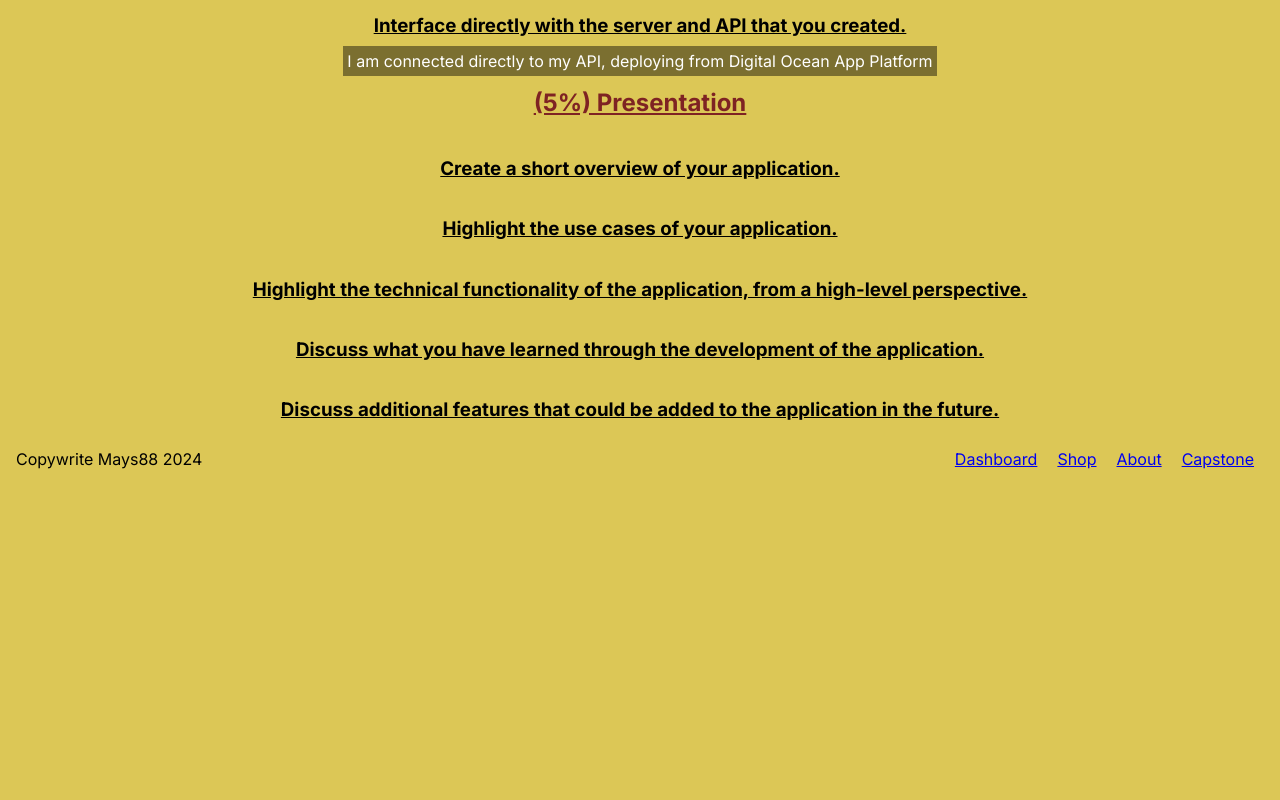
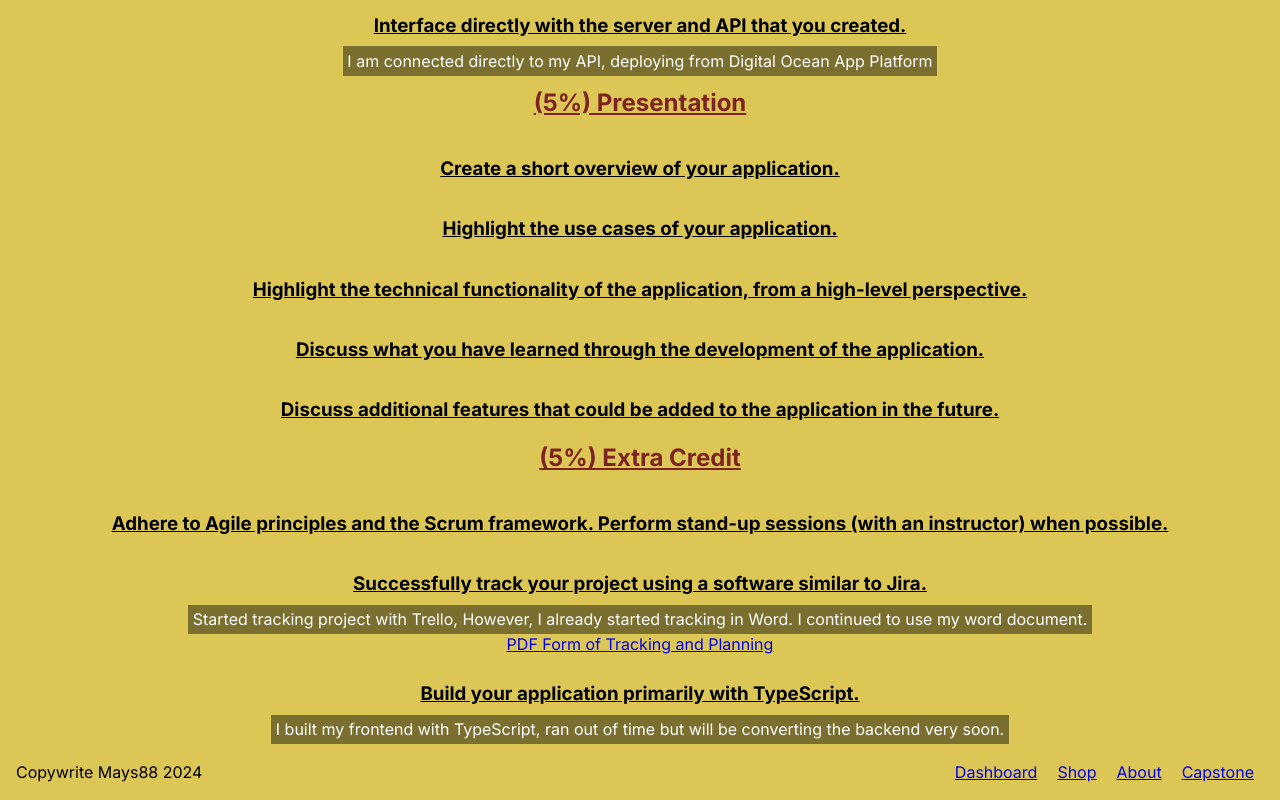
Before and after one commit to mays88/Capstone, a Next.js app: page /capstone in a window 1280 px wide. Shown: the part 2515-3315 px from the top of the page. Before the commit the page ends 3002 px from the top, so only its background shows below. Built offline with nearby package versions, Linux system fonts and the light colour scheme.

Commit message:
Updated Capstone Page

```diff
--- a/src/app/(main)/(capstone)/capstone/page.tsx
+++ b/src/app/(main)/(capstone)/capstone/page.tsx
@@ -1,3 +1,4 @@
+import Link from "next/link";
 import styles from "./capstone.module.css";
 
 export default function Capstone() {
@@ -151,6 +152,28 @@ export default function Capstone() {
                 Discuss additional features that could be added to the
                 application in the future.
             </h3>
+            <h2>(5%) Extra Credit</h2>
+            <h3>
+                Adhere to Agile principles and the Scrum framework. Perform
+                stand-up sessions (with an instructor) when possible.
+            </h3>
+
+            <h3>
+                Successfully track your project using a software similar to
+                Jira.
+            </h3>
+            <p>
+                Started tracking project with Trello, However, I already started
+                tracking in Word. I continued to use my word document.
+            </p>
+            <Link href="https://drive.google.com/file/d/1XISnsQaZjugld2yeMUSntm4RnlTYfTq4/view?usp=sharing">
+                PDF Form of Tracking and Planning
+            </Link>
+            <h3>Build your application primarily with TypeScript.</h3>
+            <p>
+                I built my frontend with TypeScript, ran out of time but will be
+                converting the backend very soon.
+            </p>
         </div>
     );
 }
```
